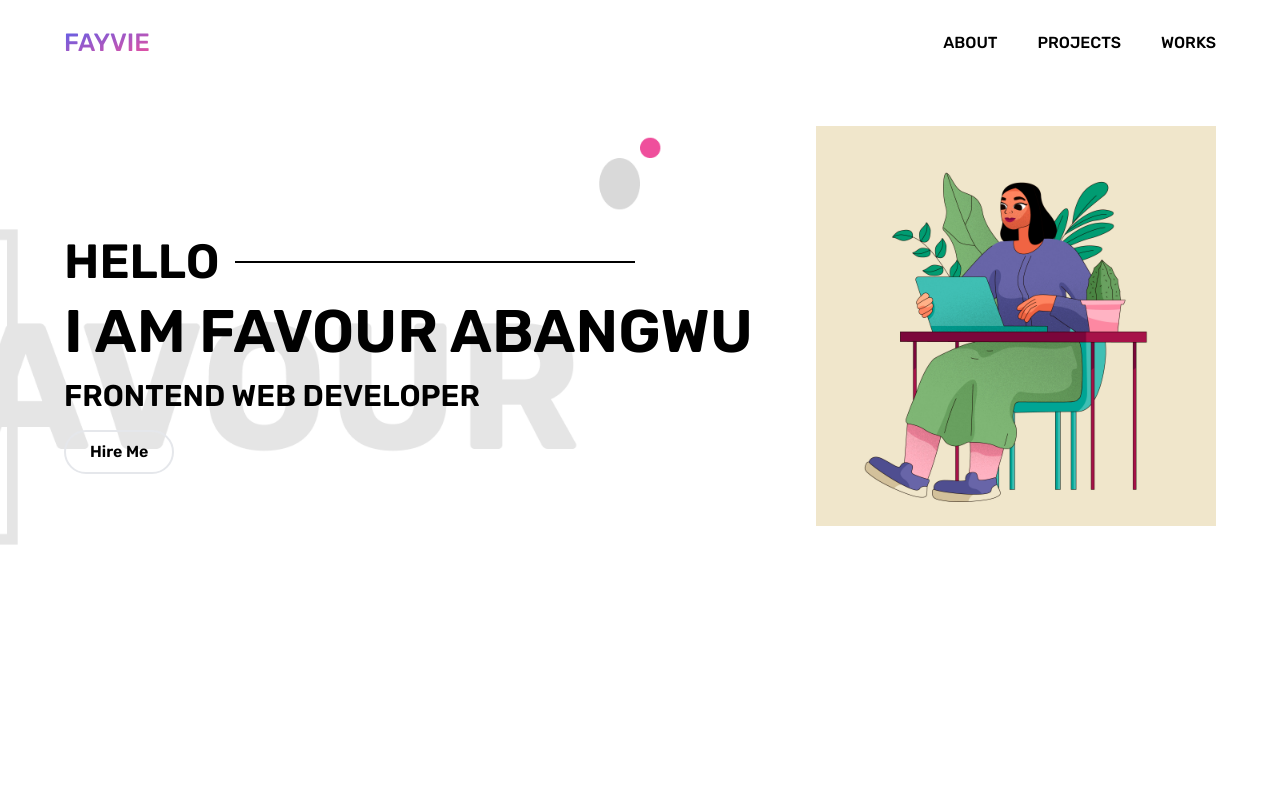
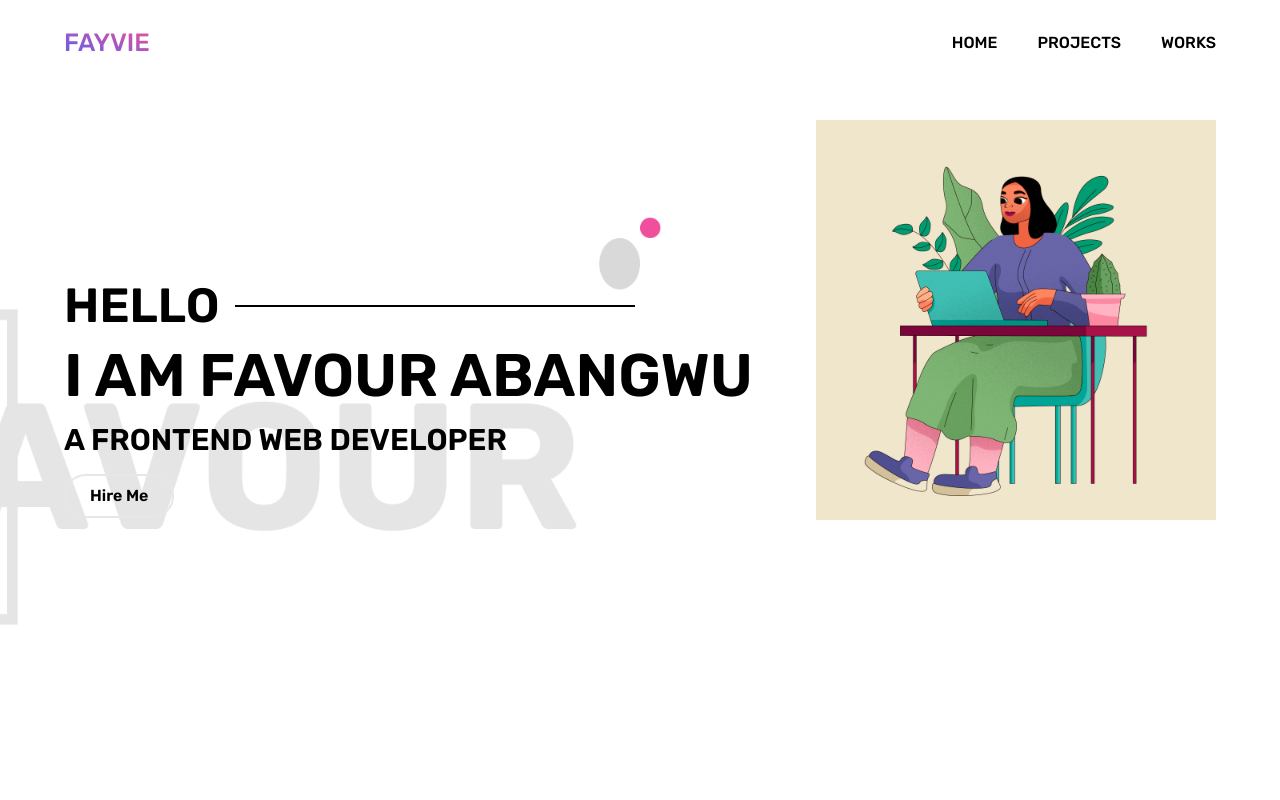
Before and after one commit to Favvie/co_lab, a Next.js app: page / in a window 1280 px wide. Shown: the top 800 px of the page. Built offline with nearby package versions, Linux system fonts and the light colour scheme; no server answers.

Commit message:
add internal linking to components

```diff
--- a/package.json
+++ b/package.json
@@ -12,7 +12,8 @@
     "next": "13.4.1",
     "react": "18.2.0",
     "react-dom": "18.2.0",
-    "react-icons": "^4.8.0"
+    "react-icons": "^4.8.0",
+    "sharp": "^0.32.1"
   },
   "devDependencies": {
     "autoprefixer": "^10.4.14",
--- a/src/pages/index.js
+++ b/src/pages/index.js
@@ -8,7 +8,7 @@ import Woman from '../../public/about.jpg'
 import P1 from '../../public/p1.jpg'
 import Link from 'next/link'
 import {RxHamburgerMenu} from 'react-icons/rx'
-
+import { useRef } from 'react'
 import { IoIosGitBranch } from 'react-icons/io'
 import { BsArrowRight, BsCalendarEvent } from 'react-icons/bs'
 import {AiOutlineClose} from 'react-icons/ai'
@@ -19,15 +19,32 @@ const rubik = Rubik({ subsets: ['latin'] })
 export default function Home() {
   const [repos, setRepos] = useState([])
   const [isOpen, setIsOpen] = useState(false)
+  const [classState, setClassState] = useState('no-shadow');
+
+  const reposRef = useRef(null)
+  const projectsRef = useRef(null)
+
 
   useEffect(() => {
+    const handleScroll = () => {
+      if (window.pageYOffset > 0) {
+        setClassState('shadow-md');
+      } else {
+        setClassState('no-shadow');
+      }
+    };
+
+    window.addEventListener('scroll', handleScroll);
+
+    return () => {
+      window.removeEventListener('scroll', handleScroll);
+    };
+
     async function repoFunc() {
       try {
 
         const response = await fetch('https://api.github.com/users/favvie/repos?sort=created&per_page=5', {
-          // headers: {
-          //   Authorization: `Bearer ${process.env.GITHUB_TOKEN}`,
-          // },
+
         })
         const repoDetails = await response.json()
         setRepos(repoDetails)
@@ -43,21 +60,24 @@ export default function Home() {
     <>
       <Head>
         <title>Favour Abangwu</title>
-        <meta name="description" content="Generated by create next app" />
+        <meta name="description" content="Simple Bio Page for Co.Lab" />
         <meta name="viewport" content="width=device-width, initial-scale=1" />
         <link rel="icon" href="/favicon.ico" />
       </Head>
-      <main className={rubik.className}>
+      <main className={rubik.className}><kbd>
+
+      </kbd>
         <div className='bg-[url("/home1.png")] bg-cover bg-center h-screen w-full'>
-        <header className='flex items-center justify-between max-w-[1200px] mx-auto w-[90%] py-6'>
+          <header className={`${classState}  w-screen  py-6 fixed top-0 bg-white z-50`}>
+          <div className='flex items-center justify-between max-w-[1200px] mx-auto w-[90%]'>
           <div className='w-[10%]'>
-            <span className='font-medium text-[25px] text-transparent bg-clip-text bg-gradient-to-br from-[#5A60EA] to-[#EF4F9C]'>FAYVIE</span>
+            <span className='font-medium text-[25px] text-transparent bg-clip-text bg-gradient-to-tr from-[#5A60EA] to-99% to-[#EF4F9C]'>FAYVIE</span>
           </div>
 
           <nav className='space-x-10 uppercase font-medium hidden md:block'>
-            <Link href='/'>About</Link>
-            <Link href='/'>Projects</Link>
-            <Link href='/'>Works</Link>
+            <Link href='/'>Home</Link>
+            <Link href='#repos'>Projects</Link>
+            <Link href='#projects'>Works</Link>
           </nav>
             {
               !isOpen ?
@@ -69,18 +89,20 @@ export default function Home() {
             {/* mobile menu */}
             {
               isOpen &&
-            <nav className='absolute top-16 flex flex-col items-center left-0 w-full space-y-6 bg-[#f9f9f9] py-6 text-xl underline md:hidden'>
+            <nav className='absolute top-16 flex flex-col items-center left-0 w-full space-y-6 bg-[#f9f9f9] py-6 text-xl underline md:hidden' onClick={ () => { setIsOpen(!isOpen)}}>
               <Link href='/'>About</Link>
-              <Link href='/'>Projects</Link>
-              <Link href='/'>Works</Link>
+              <Link href='/#repos'>Projects</Link>
+              <Link href='/#projects'>Works</Link>
             </nav>
             }
+          </div>
         </header>
-        <section className=' max-w-[1200px] mx-auto w-[90%] flex flex-col md:flex-row justify-between items-center'>
-          <div className='space-y-8 md:space-y-4 self-center mt-[100px]  '>
+
+        <section className=' max-w-[1200px] mx-auto w-[90%] flex flex-col md:flex-row justify-between items-center mt-20'>
+          <div className='space-y-8 md:space-y-4 self-center mt-[200px]  '>
           <div className='uppercase font-medium md:font-semibold text-black text-2xl md:text-5xl flex  items-center gap-4 '>Hello <div className='h-[2px] w-0 md:w-[400px] bg-black'></div></div>
           <div className=' my-6 leading-[60px] md:leading-none md:my-0 text-5xl md:text-6xl text-black font-semibold'>I AM FAVOUR ABANGWU</div>
-          <p className='text-3xl text-black md:font-semibold font-medium'>FRONTEND WEB DEVELOPER</p>
+          <p className='text-3xl text-black md:font-semibold font-medium'>A FRONTEND WEB DEVELOPER</p>
           <button href='/' className='rounded-full p-2 px-6 border-2 font-semibold mt-10 hover:bg-[#EF4F9C] hover:text-white hover:transition-all hover:ease-in hover:border-[#EF4F9C]'>Hire Me</button>
           </div>
 
@@ -106,7 +128,7 @@ export default function Home() {
 
         </section>
 
-         <section className='mx-auto max-w-[1200px] mt-20 w-[90%] '>
+         <section className='mx-auto max-w-[1200px] mt-20 w-[90%]' id='repos' ref={reposRef}>
           <h2 className='uppercase font-semibold text-3xl md:text-4xl leading-[50px]'>My Github Repos</h2>
 
           <p className='md:w-[70%] mt-5'>
@@ -159,16 +181,16 @@ export default function Home() {
         </section>
 
         {/* projects section */}
-        <section className='max-w-[1200px] mx-auto w-[90%] mt-20'>
+        <section className='max-w-[1200px] mx-auto w-[90%] mt-20' id='projects' ref={projectsRef}>
           <h2 className='uppercase font-semibold text-3xl md:text-4xl leading-[50px] my-20'>PROJECTS</h2>
 
           <div className='grid grid-cols-1 md:grid-cols-3 gap-x-8'>
             <div className='relative'>
               <Image src={P1} />
               <a href='https://tempown-clone.vercel.app' className='font-semibold uppercase my-6 block '>TempOwn</a>
-             <div class=" absolute inset-0 hover:bg-opacity-50 flex items-center justify-center w-full h-full">
+             {/* <div class=" absolute inset-0 hover:bg-opacity-50 flex items-center justify-center w-full h-full"> */}
 
-            </div>
+            {/* </div> */}
             </div>
 
             <div className=''>
```
Also changed, not shown: 1 other file (tests, documents, lock files or other folders).
